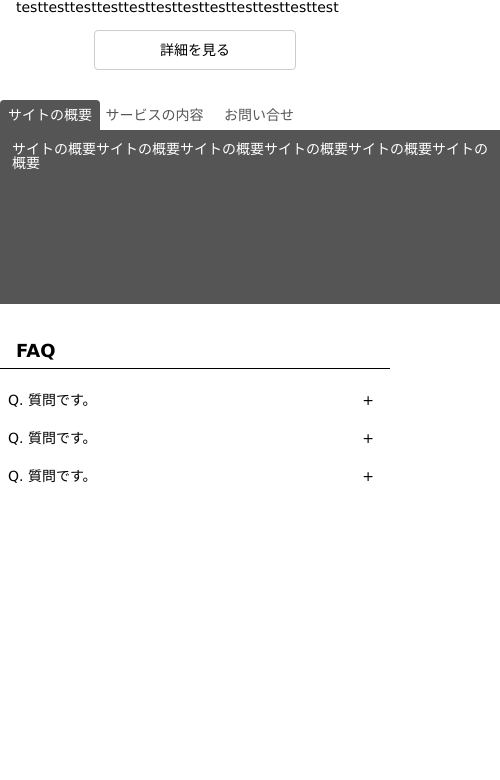
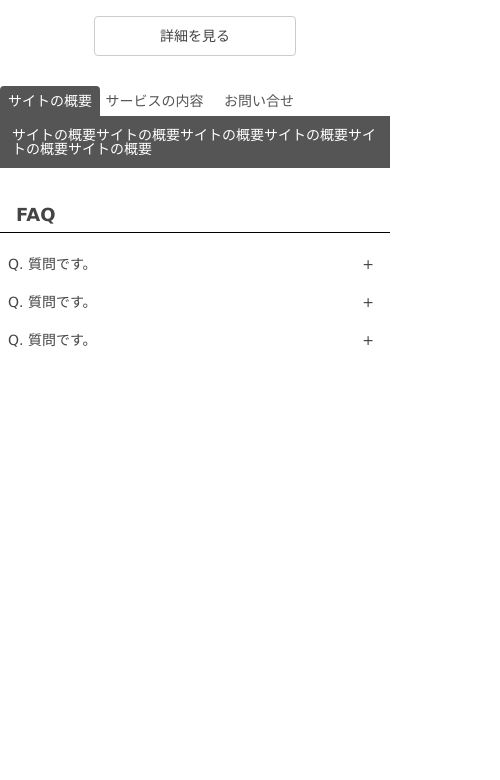
Before and after one commit to takuya12345/javascript-basics, a plain HTML site: page index.html in a window 390 px wide. Shown: the part 64-844 px from the top of the page, 500 px wide, since content can reach past the window. Drawn offline with Linux system fonts and the light colour scheme.

Commit message:
fix: cssファイル階層修正

```diff
--- a/index.html
+++ b/index.html
@@ -5,8 +5,8 @@
     <meta http-equiv="X-UA-Compatible" content="IE=edge">
     <meta name="viewport" content="width=device-width, initial-scale=1.0">
     <link href="https://fonts.googleapis.com/icon?family=Material+Icons" rel="stylesheet">
-    <link rel="stylesheet" href="./scss/reset.css">
-    <link rel="stylesheet" href="./scss/style.css">
+    <link rel="stylesheet" href="./css/reset.css">
+    <link rel="stylesheet" href="./css/style.css">
     <title>JavaScript Basics</title>
 
 </head>
@@ -41,11 +41,6 @@
             </ul>
         </nav>
     </div>
-
-    <main>
-        <p>testtesttesttesttesttesttesttesttesttesttesttest</p>
-    </main>
-
 
 
     <section id="modal" class="hidden">
--- a/scss/style.scss
+++ b/scss/style.scss
@@ -1,10 +1,12 @@
-body {
-    margin: 0;
-    font-family: Verdana, Geneva, Tahoma, sans-serif;
-    font-size: 14px;
-}
+@media screen and (max-width: 600px) {
 
-@media screen and (max-width: 600px) {
+    body {
+        margin: 0;
+        font-family: Verdana, Geneva, Tahoma, sans-serif;
+        font-size: 14px;
+        max-width: 100%;
+        color: #444;
+    }
 
     header {
         display: flex;
@@ -19,6 +21,7 @@ body {
 
     .sp-menu {
         margin-left: auto;
+
     }
 
     .sp-menu #bargar-open {
@@ -52,7 +55,7 @@ body {
 
     .container {
         margin: 30px auto;
-        width: 500px;
+        max-width: 100%;
 
         .menu {
             list-style: none;
@@ -91,7 +94,6 @@ body {
             display: block;
             background: #555;
             color: #fff;
-            min-height: 150px;
             padding: 12px;
         }
     }
```
Also changed, not shown: css/reset.css (renamed from scss/reset.css), css/style.css, 2 other files.
